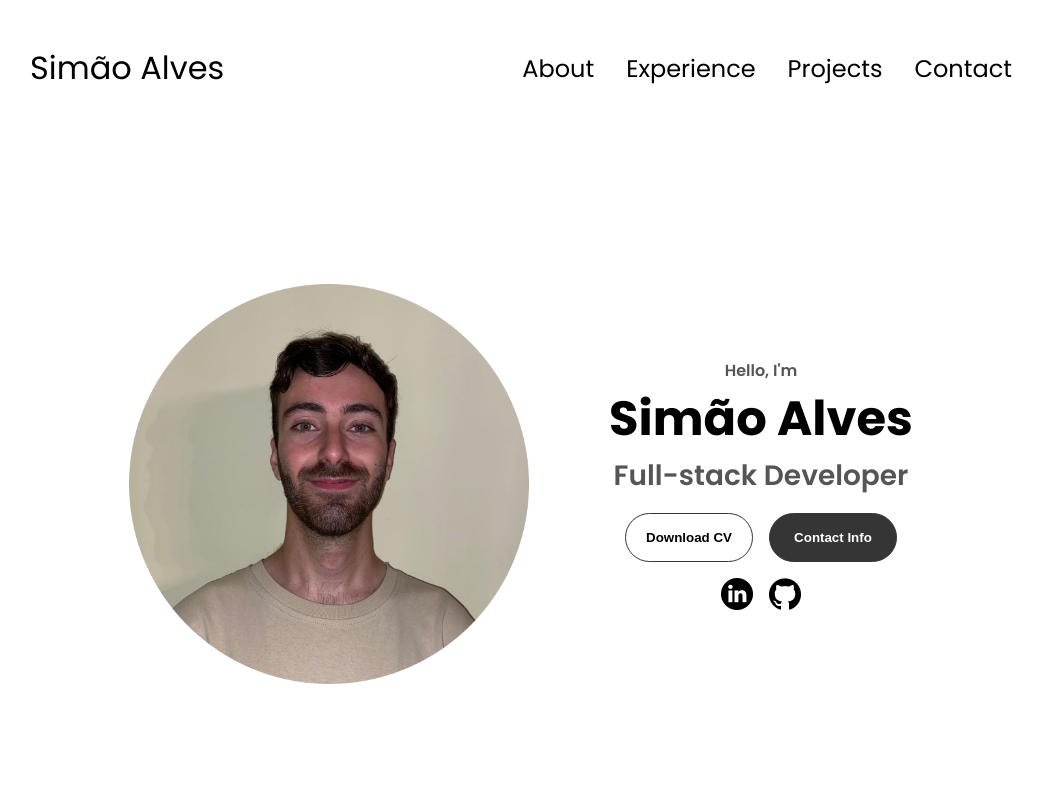
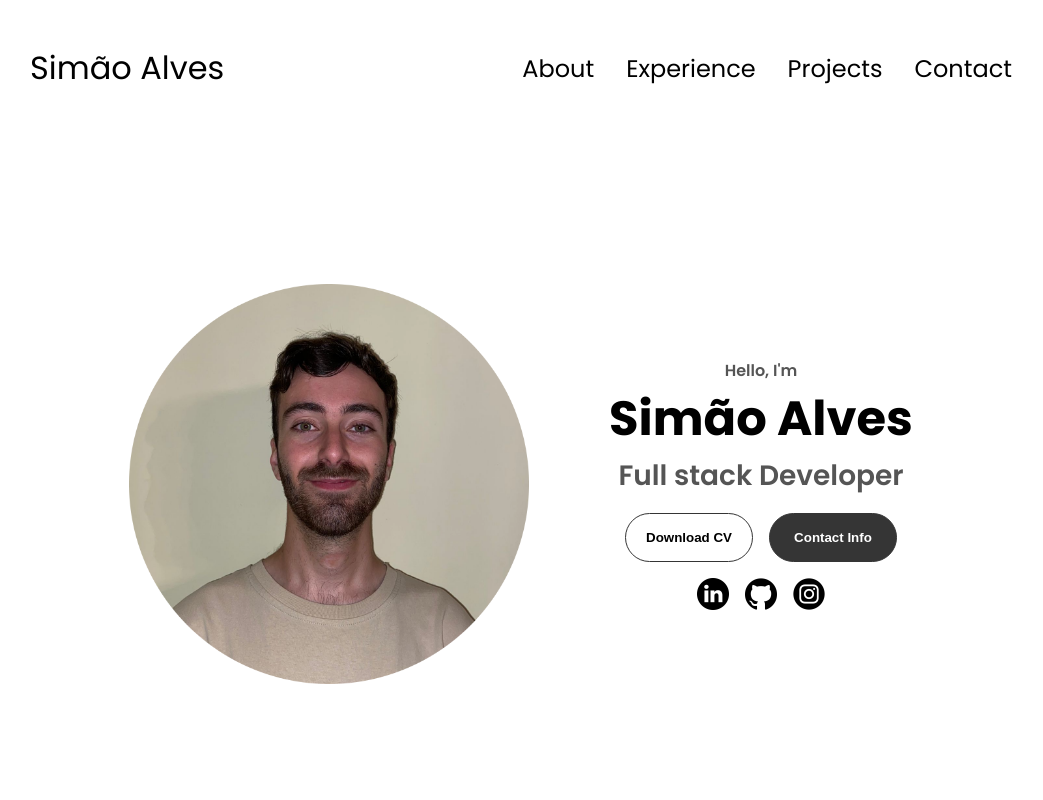
Before and after one commit to SimaoMachadoAlves/Web-Portfolio, a plain HTML site: page index.html in a window 1280 px wide. Shown: the top 800 px of the page, without its empty margins (119-1162 px from the left). Drawn offline with Linux system fonts and the light colour scheme.

Commit message:
Enhancements

```diff
--- a/index.html
+++ b/index.html
@@ -44,7 +44,7 @@
       <div class="section__text">
         <p class="section__text__p1">Hello, I'm</p>
         <h1 class="title">Simão Alves</h1>
-        <p class="section__text__p2">Full-stack Developer</p>
+        <p class="section__text__p2">Full stack Developer</p>
         <div class="btn-container">
           <button
             class="btn btn-color-2"
@@ -68,6 +68,12 @@
             alt="My GitHub profile"
             class="icon"
             onclick="window.open('https://github.com/SimaoMachadoAlves', '_blank')"
+          />
+          <img
+            src="./Assets/instagram.png"
+            alt="My Instagram profile"
+            class="icon"
+            onclick="window.open('https://www.instagram.com/simaoalves20/', '_blank')"
           />
         </div>
       </div>
```
Also changed, not shown: Assets/favicon.ico, Assets/instagram.png (added).
